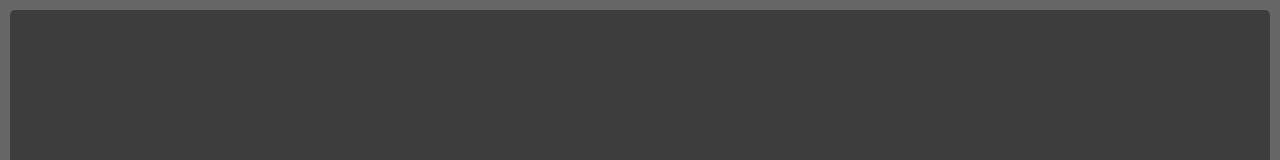
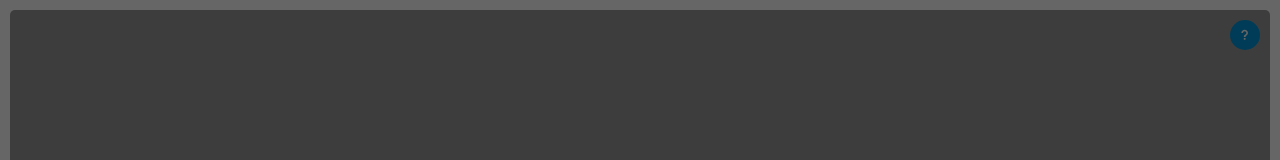
Before and after one commit to jefersonvinicius/recorder-web, a React (Create React App) app: page / in a window 1280 px wide. Shown: the top 160 px of the page. Built offline with nearby package versions, Linux system fonts and the light colour scheme.

Commit message:
Add help button

```diff
--- a/src/App.tsx
+++ b/src/App.tsx
@@ -6,6 +6,7 @@ import {
   Footer,
   FooterLeftSide,
   FooterRightSide,
+  InfoButton,
   RecordingVideo,
   VideoArea,
   VideoPlaceholder,
@@ -15,6 +16,7 @@ import {
 } from './styles';
 import { BsCameraVideo, BsChevronDown, BsDownload } from 'react-icons/bs';
 import { BiMicrophone } from 'react-icons/bi';
+import { IoMdHelp } from 'react-icons/io';
 import { VscClose } from 'react-icons/vsc';
 import Theme from 'config/theme';
 import RecordingButton from 'components/Buttons/RecordingButton';
@@ -56,7 +58,7 @@ function App() {
   const [videoWidth, setVideoWidth] = useState(0);
   const [videoHeight, setVideoHeight] = useState(0);
 
-  const { modalAboutIsOpen, closeModalAbout } = useModalAbout();
+  const { modalAboutIsOpen, closeModalAbout, openModalAbout } = useModalAbout();
 
   const { audioInputs } = useAudioInputs();
   const { videosInputs } = useVideosInputs();
@@ -222,6 +224,9 @@ function App() {
             <VideoPlaceholderText>Selecione um vídeo</VideoPlaceholderText>
           </VideoPlaceholder>
         )}
+        <InfoButton size={30} onClick={openModalAbout}>
+          <IoMdHelp />
+        </InfoButton>
       </VideoArea>
       {status === WebcamAndMicrophoneStatuses.Denied && isDisplayWarn && (
         <WarnMessage>
--- a/src/components/Buttons/IconButton/styles.ts
+++ b/src/components/Buttons/IconButton/styles.ts
@@ -6,6 +6,7 @@ export const IconButtonContainer = styled.button`
   display: flex;
   align-items: center;
   justify-content: center;
+  border-radius: 50%;
 
   &:hover {
     cursor: pointer;
--- a/src/styles.ts
+++ b/src/styles.ts
@@ -1,3 +1,5 @@
+import IconButton from 'components/Buttons/IconButton';
+import Theme from 'config/theme';
 import styled from 'styled-components';
 
 export const VIDEO_AREA_PADDING = 10;
@@ -87,3 +89,11 @@ export const FooterRightSide = styled.div`
     margin-right: 10px;
   }
 `;
+
+export const InfoButton = styled(IconButton)`
+  position: absolute;
+  top: 20px;
+  right: 20px;
+  background-color: ${Theme.pallet.primaryDark};
+  color: #fff;
+`;
```
